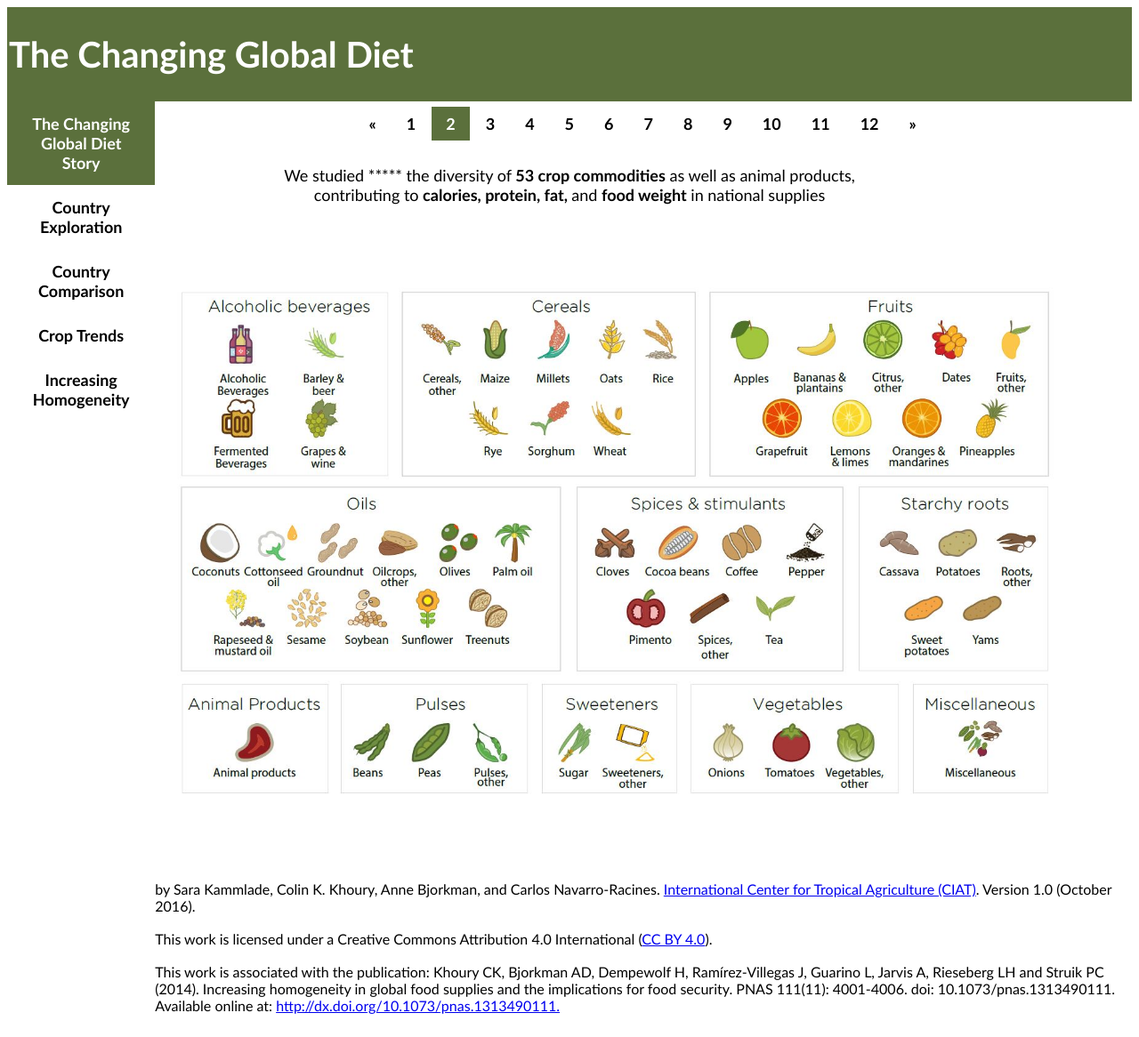
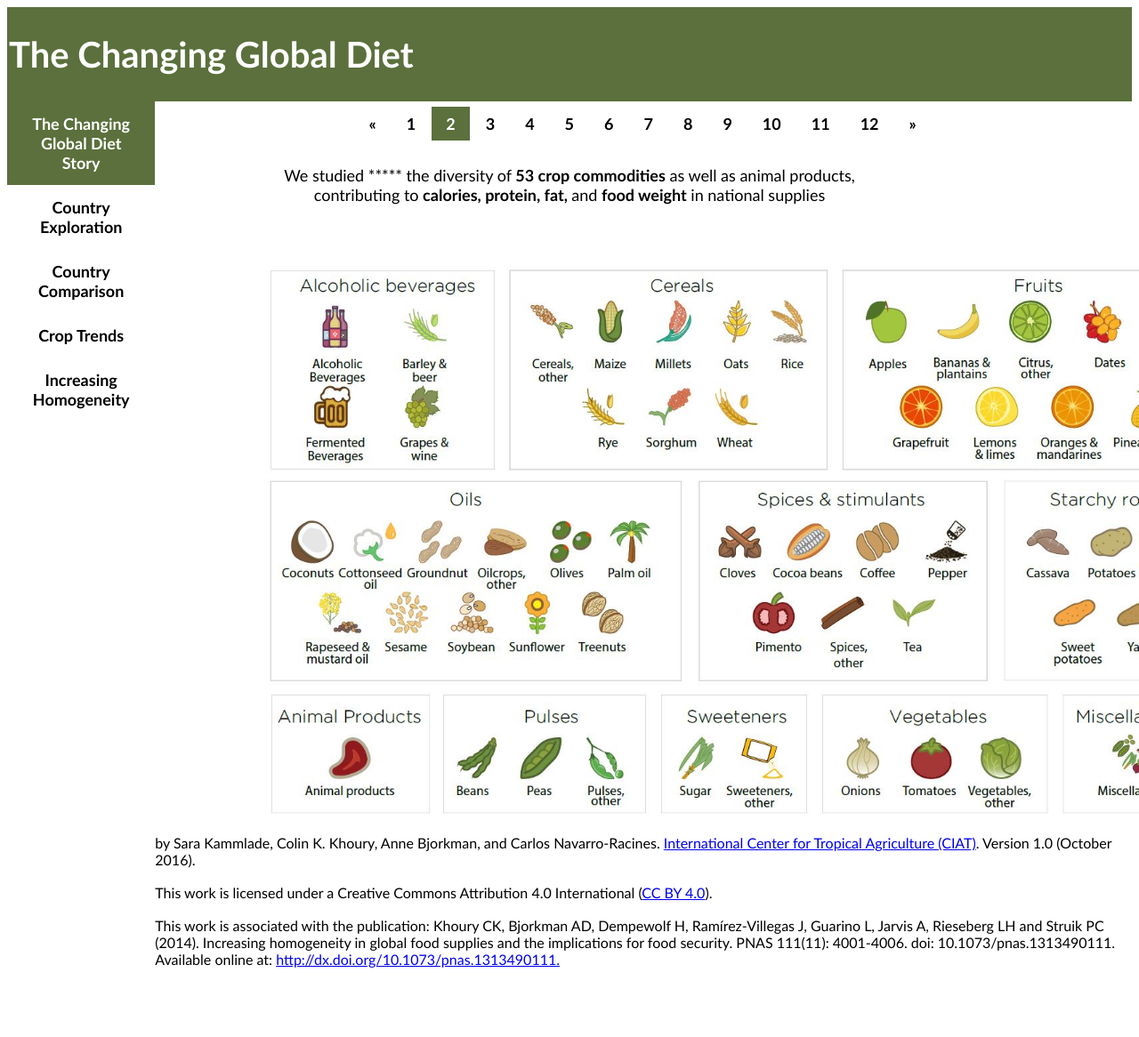
Before and after one commit to stevensotelo/skammlade.github.io, a Jekyll site: the page projects/tableau/pagination/Story_Methods.html, which Jekyll copies as it is, in a window 1280 px wide and 1166 px high. Shown: the whole window at 89% size. Built offline with Jekyll 4.4.1, drawn with Linux system fonts in a browser that asks for light colours.

Commit message:
formatting

```diff
--- a/projects/tableau/pagination/Story_Methods.html
+++ b/projects/tableau/pagination/Story_Methods.html
@@ -137,13 +137,13 @@ p {
 </head>
 <body>
 
-<font face="Calibri" size="4" style="padding:60px">
+<font face="Calibri" size="4" style="padding:50px">
 	<center> We studied ***** the diversity of <b>53 crop commodities</b> as well as animal products, <br>
 contributing to <b>calories, protein, fat, </b> and <b>food weight</b> in national supplies
 	</center>
 </font>
 
-<div style="margin-left:13%; padding:60px 16px; height:600px;"> <img src="../imageFiles/methods.jpg" height="600px"> </div>
+<div style="margin-left:20%; padding:34px 26px; height:600px;"> <img src="../imageFiles/methods.JPG" height="650px"> </div>
 	<!-- <div class='tableauPlaceholder' id='viz1479317196842' style="margin-left:13%;padding:1px 16px;height:755px;">
 		<noscript><a href='#'><img alt='The Changing Global Diet ' src='https:&#47;&#47;public.tableau.com&#47;static&#47;images&#47;St&#47;Story2_Methods&#47;2_Methods&#47;1_rss.png' style='border: none'></a></noscript><object class='tableauViz' style='display:none;'>
 			<param name='host_url' value='https%3A%2F%2Fpublic.tableau.com%2F'>
```
